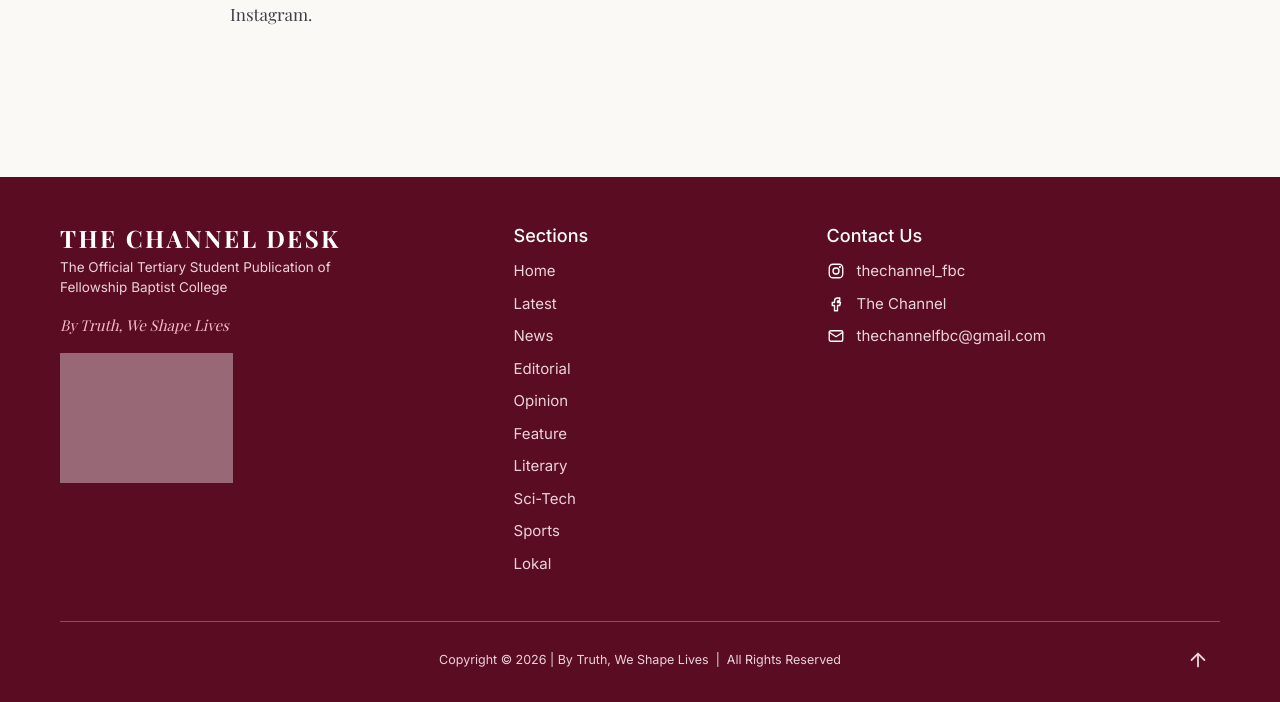
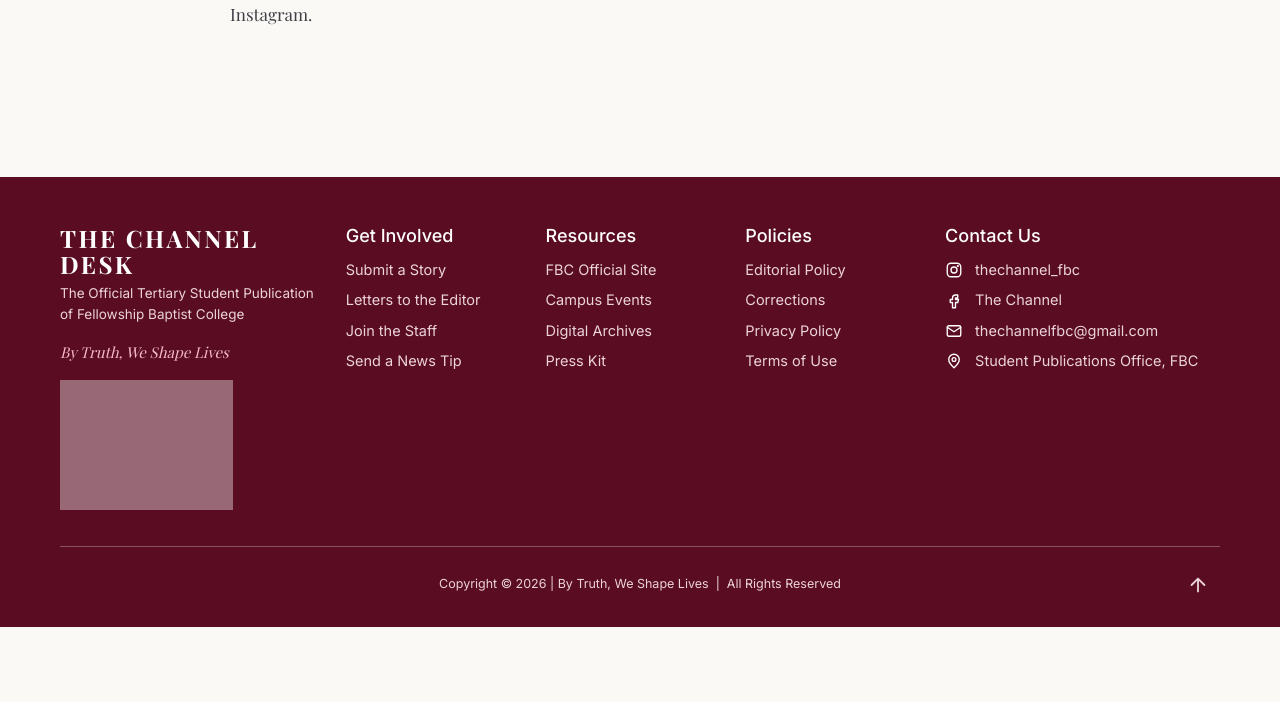
Before and after one commit to tristine13/channeldesk-news, a Flask app: page /about in a window 1280 px wide. Shown: the part 1849-2551 px from the top of the page. After the commit the page ends 2476 px from the top, so only its background shows below. Run offline with Flask 3, Linux system fonts and the light colour scheme; some web fonts are replaced; grey boxes are pictures that could not be loaded.

Commit message:
New 5-column footer and Campus Pulse fixes

```diff
--- a/app.py
+++ b/app.py
@@ -63,6 +63,23 @@ CAMPUS_PHOTO = first_existing([os.path.join(HERE, "static", "images", "fbc.jpg")
 FACEBOOK_URL = "https://web.facebook.com/thechannelFBC"
 
 TZ = ZoneInfo(os.getenv("APP_TZ", "Asia/Manila"))
+
+# ---- footer links (edit the addresses here; one place for the whole site) ----
+CONTACT_EMAIL = "thechannelfbc@gmail.com"
+
+
+def mail_to(subject):
+    return f"https://mail.google.com/mail/?view=cm&fs=1&to={CONTACT_EMAIL}&su={subject.replace(' ', '%20')}"
+
+
+FBC_SITE_URL = os.getenv("FBC_SITE_URL", "https://fbc.edu.ph/")   # the college's official website
+POLICY_URLS = {                                         # policy pages: point these at real pages when they exist
+    "editorial": os.getenv("POLICY_EDITORIAL_URL", ""),
+    "corrections": os.getenv("POLICY_CORRECTIONS_URL", ""),
+    "privacy": os.getenv("POLICY_PRIVACY_URL", ""),
+    "terms": os.getenv("POLICY_TERMS_URL", ""),
+}
+OFFICE_LOCATION = os.getenv("OFFICE_LOCATION", "Student Publications Office, FBC")
 
 
 REACTIONS = [("heart", "Heart")]     # one reaction only: a maroon heart
@@ -161,7 +178,9 @@ SELECT = (
 def inject_globals():
     if "csrf" not in session:
         session["csrf"] = secrets.token_hex(16)
-    return dict(csrf_token=session["csrf"], sections=SECTIONS, facebook_url=FACEBOOK_URL)
+    return dict(csrf_token=session["csrf"], sections=SECTIONS, facebook_url=FACEBOOK_URL,
+                contact_email=CONTACT_EMAIL, fbc_site_url=FBC_SITE_URL, policy_urls=POLICY_URLS,
+                office_location=OFFICE_LOCATION, mail_to=mail_to)
 
 
 @app.before_request
@@ -266,19 +285,21 @@ def cards(rows):
     return rows
 
 
-def poll_state():
-    """The Campus Pulse poll to show: the one open right now, else the most recently closed one.
-    status is 'open', 'closed' or 'none' (nothing to show; the box is hidden)."""
+def polls_state():
+    """The Campus Pulse polls to show: every poll that is open right now (newest first), or, when none is
+    open, the most recently closed one. Returns a list of poll dicts (empty: the box is hidden)."""
     ensure_tables()
     now = datetime.now()
-    row = query("SELECT * FROM polls WHERE starts_at <= %s AND ends_at > %s "
-                "ORDER BY starts_at DESC LIMIT 1", (now, now), one=True)
+    rows = query("SELECT * FROM polls WHERE starts_at <= %s AND ends_at > %s "
+                 "ORDER BY starts_at DESC, id DESC", (now, now))
     status = "open"
-    if not row:
-        row = query("SELECT * FROM polls WHERE ends_at <= %s ORDER BY ends_at DESC LIMIT 1", (now,), one=True)
+    if not rows:
+        rows = query("SELECT * FROM polls WHERE ends_at <= %s ORDER BY ends_at DESC LIMIT 1", (now,))
         status = "closed"
-    if not row:
-        return {"status": "none"}
+    return [poll_dict(r, status) for r in rows]
+
+
+def poll_dict(row, status):
     labels = json.loads(row["options"])
     votes = {r["option_idx"]: r["n"] for r in query(
         "SELECT option_idx, n FROM poll_vote_counts WHERE poll_id = %s", (row["id"],))}
@@ -326,7 +347,7 @@ def reader_feed(slug=None):
     top = sorted(rows, key=lambda p: (p["views"], p["total_reactions"]), reverse=True)[:5]
     if slug:
         rows = [p for p in rows if SECTION_OF.get(p["type"]) == slug]
-    return render_template("reader_feed.html", posts=rows, most_read=top, poll=poll_state(),
+    return render_template("reader_feed.html", posts=rows, most_read=top, polls=polls_state(),
                            reactions=REACTIONS, current=slug or "all",
                            section_label=SECTION_LABEL.get(slug))
 
@@ -499,17 +520,18 @@ def reader_react(post_id):
 @app.route("/news/poll/vote", methods=["POST"])
 def reader_vote():
     ensure_tables()
-    state = poll_state()
+    poll_id = request.form.get("poll_id", type=int)
+    state = next((p for p in polls_state() if p["id"] == poll_id), None)
     key = request.form.get("option", "")
-    if state["status"] != "open" or key not in [o["key"] for o in state["options"]]:
-        abort(400)                               # no poll open (or closed meanwhile), or a bad option
+    if not state or state["status"] != "open" or key not in [o["key"] for o in state["options"]]:
+        abort(400)                               # that poll is not open (or closed meanwhile), or a bad option
     votes = dict(session.get("poll_votes", {}))
     if str(state["id"]) not in votes:            # one vote per visitor session, per poll
         execute("INSERT INTO poll_vote_counts (poll_id, option_idx, n) VALUES (%s,%s,1) "
                 "ON DUPLICATE KEY UPDATE n = n + 1", (state["id"], int(key)))
         votes[str(state["id"])] = key
         session["poll_votes"] = votes
-    return jsonify(poll_state())
+    return jsonify(next(p for p in polls_state() if p["id"] == poll_id))
 
 
 if __name__ == "__main__":
--- a/static/css/reader.css
+++ b/static/css/reader.css
@@ -494,10 +494,11 @@ a.lp-vid-frame:hover .lp-play, a.lp-vid-frame:focus-visible .lp-play { backgroun
 
 /* ---------- footer ---------- */
 .rd-footer { margin-top: 24px; background: #5A0C22; color: #fff; padding: 48px 16px 20px; }
-.rd-footer-grid { max-width: 1160px; margin: 0 auto; display: grid; grid-template-columns: 1.5fr 1fr 1.4fr; gap: 32px; }
+.rd-footer-grid { max-width: 1160px; margin: 0 auto; display: grid; grid-template-columns: 1.5fr 1fr 1fr 1fr 1.6fr; gap: 28px; }
 .rd-fcol h4 { margin: 0 0 14px; font: 500 18px/1.2 var(--sans); color: #fff; }
 .rd-fcol ul { list-style: none; margin: 0; padding: 0; }
-.rd-fcol li { margin-bottom: 10px; font-size: 15px; color: #EBD3DA; }
+.rd-fcol li { margin-bottom: 10px; font-size: 14.5px; line-height: 1.4; color: #EBD3DA; overflow-wrap: anywhere; }
+.rd-fcontact li span { color: #EBD3DA; }
 .rd-fcol li a, .rd-fcol li button { color: #EBD3DA; }
 .rd-fcol li a:hover, .rd-fcol li button:hover { color: #fff; text-decoration: underline; text-decoration-color: #fff; text-underline-offset: 3px; }
 .rd-footer-name { margin: 0 0 6px; font: 700 24px/1.1 var(--serif); letter-spacing: .1em; color: #fff; }
@@ -515,6 +516,7 @@ a.lp-vid-frame:hover .lp-play, a.lp-vid-frame:focus-visible .lp-play { backgroun
 .rd-totop { justify-self: end; width: 44px; height: 44px; border-radius: 50%; background: #fff; color: #0B0B0C; border: 1px solid #D6D3CD; display: grid; place-items: center; transition: background .2s, color .2s, border-color .2s, transform .2s; }
 .rd-totop svg { width: 22px; height: 22px; stroke-width: 2; }
 .rd-totop:hover, .rd-totop:focus-visible { background: #0B0B0C; border-color: #0B0B0C; color: #fff; transform: translateY(-3px); }
+@media (max-width: 1000px) { .rd-footer-grid { grid-template-columns: repeat(4, 1fr); } .rd-fbrand { grid-column: 1 / -1; } }
 @media (max-width: 900px) { .rd-footer-grid { grid-template-columns: 1fr 1fr; } .rd-fbrand { grid-column: 1 / -1; } }
 @media (max-width: 560px) { .rd-footer-grid { grid-template-columns: 1fr; gap: 26px; } .rd-footer-bottom { grid-template-columns: 1fr; text-align: center; } .rd-footer-bottom span { display: none; } .rd-totop { justify-self: center; } }
 
--- a/static/js/reader.js
+++ b/static/js/reader.js
@@ -120,13 +120,12 @@
     }
 
     /* ---------------- Campus Pulse poll ---------------- */
-    function renderPoll(p) {
-        var box = $('[data-poll-body]'); if (!box) return;
-        if (p.status === 'none') { box.innerHTML = ''; return; }
+    // every open poll is listed (newest first); each one is its own block and is voted on separately
+    function pollHtml(p) {
         var closed = p.status === 'closed';
         var html = '<p class="rd-poll-q">' + esc(p.question) + '</p>';
         if (!p.voted && !closed) {
-            html += p.options.map(function (o) { return '<button type="button" class="rd-poll-opt" data-vote="' + esc(o.key) + '">' + esc(o.label) + '</button>'; }).join('');
+            html += p.options.map(function (o) { return '<button type="button" class="rd-poll-opt" data-poll-id="' + p.id + '" data-vote="' + esc(o.key) + '">' + esc(o.label) + '</button>'; }).join('');
             html += '<p class="rd-poll-total">One tap to vote. No sign-in needed. Voting closes ' + esc(p.ends) + '.</p>';
         } else {
             html += p.options.map(function (o) {
@@ -135,9 +134,19 @@
             html += '<p class="rd-poll-total">' + p.total + ' vote' + (p.total === 1 ? '' : 's') +
                 (closed ? ' · Poll closed ' + esc(p.ends) : ' · Closes ' + esc(p.ends)) + '</p>';
         }
-        box.innerHTML = html;
+        return html;
     }
-    try { var pd = $('#rd-poll-data'); if (pd) renderPoll(JSON.parse(pd.textContent)); } catch (e) { }
+    function renderPolls(list) {
+        var box = $('[data-poll-body]'); if (!box) return;
+        box.innerHTML = list.map(function (p, i) {
+            return '<div class="rd-poll-item" data-poll-item="' + p.id + '"' +
+                (i ? ' style="margin-top:16px;padding-top:16px;border-top:1px solid #E5E7EB"' : '') + '>' + pollHtml(p) + '</div>';
+        }).join('');
+    }
+    function renderPoll(p) {                               // after a vote: refresh just that poll
+        var el = $('[data-poll-item="' + p.id + '"]'); if (el) el.innerHTML = pollHtml(p);
+    }
+    try { var pd = $('#rd-poll-data'); if (pd) renderPolls(JSON.parse(pd.textContent)); } catch (e) { }
 
     /* ---------------- events ---------------- */
     document.addEventListener('click', function (e) {
@@ -166,7 +175,7 @@
         if (un) { setSaved(getSaved().filter(function (s) { return String(s.id) !== un.dataset.unsave; })); renderSaved(); return; }
 
         var vote = t.closest('[data-vote]');
-        if (vote) { post('/news/poll/vote', { option: vote.dataset.vote }).then(renderPoll).catch(function () { toast('Could not record your vote.'); }); return; }
+        if (vote) { post('/news/poll/vote', { poll_id: vote.dataset.pollId, option: vote.dataset.vote }).then(renderPoll).catch(function () { toast('Could not record your vote.'); }); return; }
 
         if (t.closest('[data-totop]')) {
             var calm = window.matchMedia && window.matchMedia('(prefers-reduced-motion: reduce)').matches;
--- a/templates/reader_base.html
+++ b/templates/reader_base.html
@@ -56,14 +56,33 @@
             <img class="rd-footer-logo" src="{{ url_for('brand_logo') }}" alt="The Channel Desk">
         </div>
 
-        <nav class="rd-fcol" aria-label="Sections">
-            <h4>Sections</h4>
+        <nav class="rd-fcol" aria-label="Get Involved">
+            <h4>Get Involved</h4>
             <ul>
-                <li><a href="{{ url_for('landing') }}">Home</a></li>
-                <li><a href="{{ url_for('reader_feed') }}">Latest</a></li>
-                {% for slug, label, _ in sections %}
-                <li><a href="{{ url_for('reader_feed', slug=slug) }}">{{ label }}</a></li>
-                {% endfor %}
+                <li><a href="{{ mail_to('Story submission') }}" target="_blank" rel="noopener">Submit a Story</a></li>
+                <li><a href="{{ mail_to('Letter to the Editor') }}" target="_blank" rel="noopener">Letters to the Editor</a></li>
+                <li><a href="{{ mail_to('Join the staff') }}" target="_blank" rel="noopener">Join the Staff</a></li>
+                <li><a href="{{ mail_to('News tip') }}" target="_blank" rel="noopener">Send a News Tip</a></li>
+            </ul>
+        </nav>
+
+        <nav class="rd-fcol" aria-label="Resources">
+            <h4>Resources</h4>
+            <ul>
+                <li><a href="{{ fbc_site_url }}" target="_blank" rel="noopener">FBC Official Site</a></li>
+                <li><a href="{{ url_for('reader_feed', slug='news') }}">Campus Events</a></li>
+                <li><a href="{{ url_for('reader_feed') }}">Digital Archives</a></li>
+                <li><a href="{{ url_for('about') }}">Press Kit</a></li>
+            </ul>
+        </nav>
+
+        <nav class="rd-fcol" aria-label="Policies">
+            <h4>Policies</h4>
+            <ul>
+                <li><a href="{{ policy_urls.editorial or url_for('about') }}">Editorial Policy</a></li>
+                <li><a href="{{ policy_urls.corrections or mail_to('Correction request') }}">Corrections</a></li>
+                <li><a href="{{ policy_urls.privacy or '#' }}">Privacy Policy</a></li>
+                <li><a href="{{ policy_urls.terms or '#' }}">Terms of Use</a></li>
             </ul>
         </nav>
 
@@ -80,7 +99,11 @@
                 </li>
                 <li>
                     <svg viewBox="0 0 24 24" aria-hidden="true"><rect x="3" y="5" width="18" height="14" rx="2"/><path d="M3 7l9 6 9-6"/></svg>
-                    <a href="https://mail.google.com/mail/?view=cm&fs=1&to=thechannelfbc@gmail.com" target="_blank" rel="noopener">thechannelfbc@gmail.com</a>
+                    <a href="https://mail.google.com/mail/?view=cm&fs=1&to={{ contact_email }}" target="_blank" rel="noopener">{{ contact_email }}</a>
+                </li>
+                <li>
+                    <svg viewBox="0 0 24 24" aria-hidden="true"><path d="M12 21s-7-6.2-7-11a7 7 0 0 1 14 0c0 4.8-7 11-7 11z"/><circle cx="12" cy="10" r="2.5"/></svg>
+                    <span>{{ office_location }}</span>
                 </li>
             </ul>
         </div>
--- a/templates/reader_feed.html
+++ b/templates/reader_feed.html
@@ -35,7 +35,7 @@
                 {% else %}<li class="rd-muted">Nothing yet.</li>{% endfor %}
             </ol>
         </section>
-        {% if poll.status != 'none' %}
+        {% if polls %}
         <section class="rd-box" id="rd-poll">
             <h3 class="rd-box-title">Campus Pulse</h3>
             <div data-poll-body></div>
@@ -43,5 +43,5 @@
         {% endif %}
     </aside>
 </main>
-<script type="application/json" id="rd-poll-data">{{ poll|tojson }}</script>
+<script type="application/json" id="rd-poll-data">{{ polls|tojson }}</script>
 {% endblock %}
```
